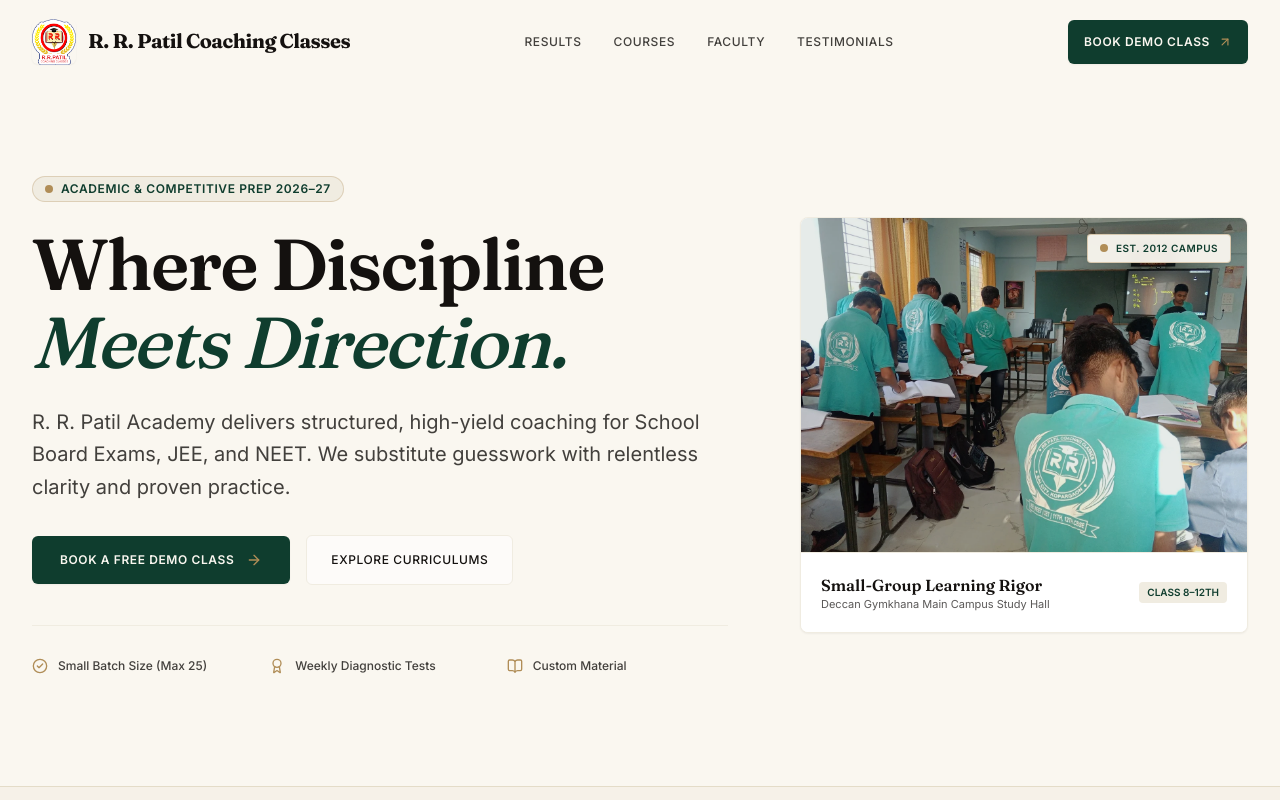
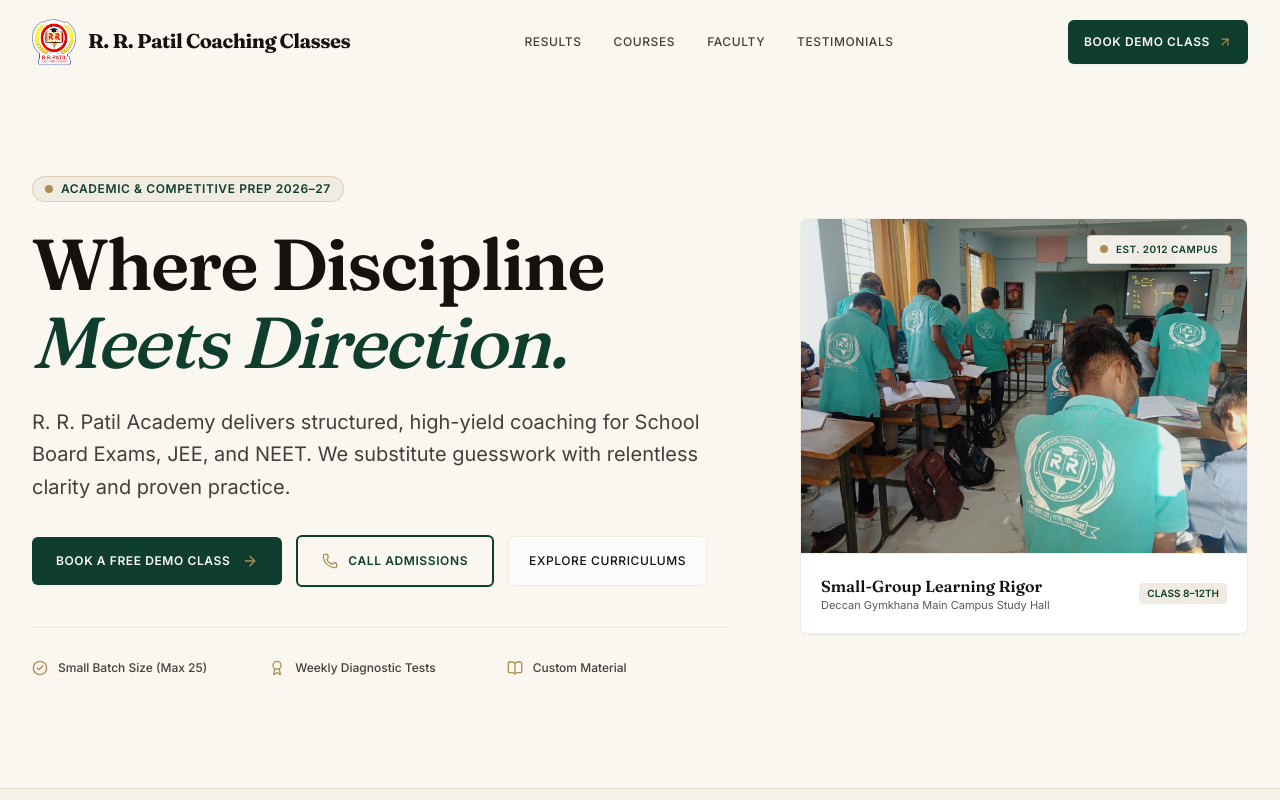
Before and after one commit to VRD-07/rrpatil-02, a React (Vite) app: page / in a window 1280 px wide. Shown: the top 800 px of the page. Built offline with nearby package versions, Linux system fonts and the light colour scheme.

Commit message:
Added a call button in hero

```diff
--- a/src/components/HeroSection.tsx
+++ b/src/components/HeroSection.tsx
@@ -1,7 +1,7 @@
 import React from 'react';
 import { motion } from 'framer-motion';
 import type { Variants } from 'framer-motion';
-import { ArrowRight, CheckCircle2, Award, BookOpen } from 'lucide-react';
+import { ArrowRight, Phone, CheckCircle2, Award, BookOpen } from 'lucide-react';
 import { usePrefersReducedMotion } from '../hooks/usePrefersReducedMotion';
 import ccImg from '../assets/cc_img.png';
 
@@ -72,18 +72,27 @@ export const HeroSection: React.FC<HeroSectionProps> = ({ onOpenDemo }) => {
             {/* CTA Group */}
             <motion.div
               variants={itemVariants}
-              className="flex flex-col sm:flex-row items-stretch sm:items-center gap-4 w-full sm:w-auto"
+              className="flex flex-col sm:flex-row items-stretch sm:items-center gap-3.5 w-full sm:w-auto"
             >
               <button
                 onClick={onOpenDemo}
-                className="inline-flex items-center justify-center gap-3 px-7 py-4 rounded-md bg-[#0F3D2E] text-[#FAF7F0] text-xs font-semibold uppercase tracking-wider hover:bg-[#0A2A20] active:scale-[0.98] transition-all shadow-xs min-h-[48px]"
+                className="inline-flex items-center justify-center gap-3 px-6 py-4 rounded-md bg-[#0F3D2E] text-[#FAF7F0] text-xs font-semibold uppercase tracking-wider hover:bg-[#0A2A20] active:scale-[0.98] transition-all shadow-xs min-h-[48px]"
               >
                 <span>Book a Free Demo Class</span>
                 <ArrowRight className="w-4 h-4 text-[#B08D57]" />
               </button>
+
+              <a
+                href="tel:+918275280028"
+                className="inline-flex items-center justify-center gap-2.5 px-6 py-4 rounded-md border-2 border-[#0F3D2E] hover:bg-[#0F3D2E] text-[#0F3D2E] hover:text-[#FAF7F0] text-xs font-semibold uppercase tracking-wider transition-all min-h-[48px] shadow-xs group"
+              >
+                <Phone className="w-4 h-4 text-[#B08D57]" />
+                <span>Call Admissions</span>
+              </a>
+
               <a
                 href="#courses"
-                className="inline-flex items-center justify-center gap-2 px-6 py-4 rounded-md border border-[#F0ECE1] hover:border-[#B08D57] bg-white/60 text-[#14110F] text-xs font-medium uppercase tracking-wider hover:bg-white transition-all min-h-[48px]"
+                className="inline-flex items-center justify-center gap-2 px-5 py-4 rounded-md border border-[#F0ECE1] hover:border-[#B08D57] bg-white/60 text-[#14110F] text-xs font-medium uppercase tracking-wider hover:bg-white transition-all min-h-[48px]"
               >
                 <span>Explore Curriculums</span>
               </a>
```
